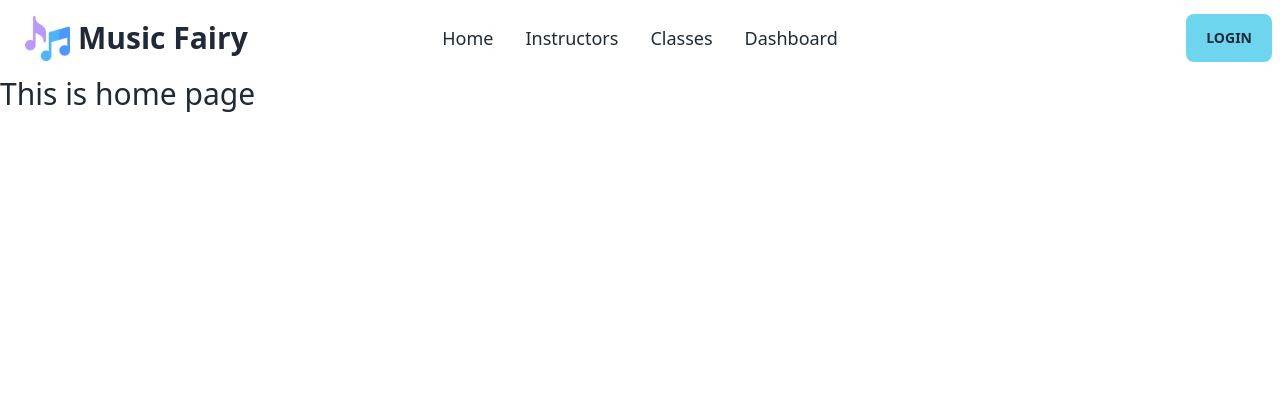
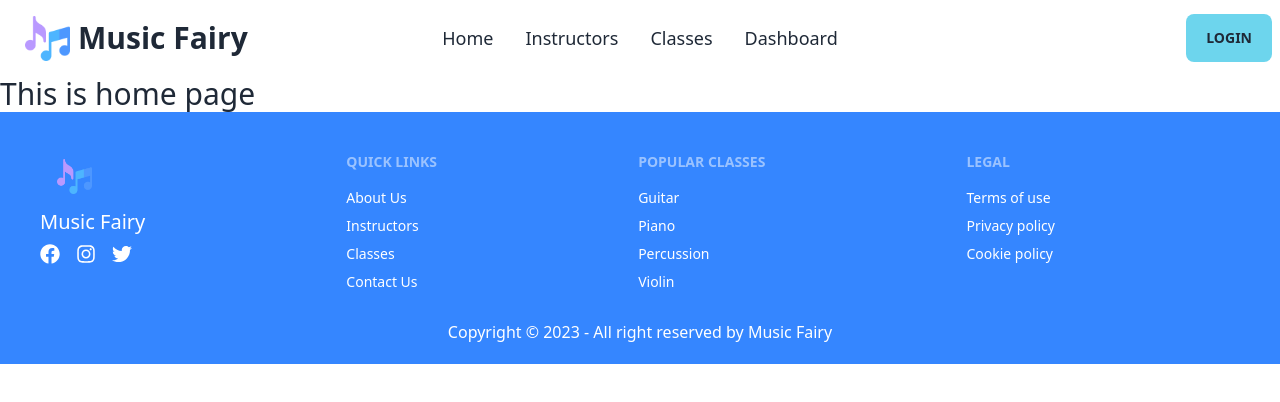
Before and after one commit to NaimurAlltime/music-fairy-client, a React (Vite) app: page / in a window 1280 px wide. Shown: the top 402 px of the page. Built offline with nearby package versions, Linux system fonts and the light colour scheme.

Commit message:
footer and error page added

```diff
--- a/package.json
+++ b/package.json
@@ -14,6 +14,7 @@
     "match-sorter": "^6.3.1",
     "react": "^18.2.0",
     "react-dom": "^18.2.0",
+    "react-icons": "^4.9.0",
     "react-router-dom": "^6.12.0",
     "sort-by": "^1.2.0"
   },
--- a/src/layouts/Main.jsx
+++ b/src/layouts/Main.jsx
@@ -1,4 +1,5 @@
 import { Outlet } from "react-router-dom";
+import Footer from "../pages/Shared/Footer/Footer";
 import Navbar from "../pages/Shared/Navbar/Navbar";
 
 const Main = () => {
@@ -6,6 +7,7 @@ const Main = () => {
     <div>
       <Navbar></Navbar>
       <Outlet></Outlet>
+      <Footer></Footer>
     </div>
   );
 };
--- /dev/null
+++ b/src/pages/ErrorPage/ErrorPage.jsx
@@ -0,0 +1,33 @@
+import { Link } from "react-router-dom";
+
+const ErrorPage = () => {
+  return (
+    <div className="flex items-center justify-center py-12">
+      <div className="bg-white dark:bg-gray-800 border dark:border-gray-900 rounded-md flex items-center justify-center mx-4 md:w-2/3">
+        <div className="flex flex-col items-center py-16">
+          <img
+            className="px-4 hidden md:block"
+            src="https://i.ibb.co/9Vs73RF/undraw-page-not-found-su7k-1-3.png"
+          />
+          <img
+            className="md:hidden"
+            src="https://i.ibb.co/RgYQvV7/undraw-page-not-found-su7k-1.png"
+          />
+          <h1 className="px-4 pt-8 pb-4 text-center dark:text-white text-5xl font-bold leading-10 text-gray-800">
+            OOPS!
+          </h1>
+          <p className="px-4 pb-10 text-base leading-none dark:text-gray-200 text-center text-gray-600">
+            No signal here! we cannot find the page you are looking for
+          </p>
+          <Link to="/">
+            <button className="mx-4 h-10 w-44  rounded-md text-white text-base bg-indigo-700 hover:bg-indigo-800 focus:outline-none focus:ring-2 focus:ring-opacity-50 focus:ring-indigo-800">
+              Go To Home
+            </button>
+          </Link>
+        </div>
+      </div>
+    </div>
+  );
+};
+
+export default ErrorPage;
--- a/src/pages/Shared/Footer/Footer.jsx
+++ b/src/pages/Shared/Footer/Footer.jsx
@@ -0,0 +1,53 @@
+import { FaFacebook, FaInstagram, FaTwitter } from "react-icons/fa";
+import { Link } from "react-router-dom";
+
+const Footer = () => {
+  return (
+    <footer className="bg-[#3586ff] text-white">
+      <div className="footer pt-10 px-10 pb-7">
+        <div>
+          <Link
+            to="/"
+            className="btn btn-ghost normal-case text-2xl font-semibold"
+          >
+            <img className="w-[35px]" src="/logo.png" alt="" />
+          </Link>
+          <p className="text-xl">Music Fairy</p>
+          <div className="flex gap-4 text-xl">
+            <FaFacebook />
+            <FaInstagram />
+            <FaTwitter />
+          </div>
+        </div>
+        <div>
+          <span className="footer-title">QUICK LINKS</span>
+          <a className="link link-hover">About Us</a>
+          <a className="link link-hover">Instructors</a>
+          <a className="link link-hover">Classes</a>
+          <a className="link link-hover">Contact Us</a>
+        </div>
+        <div>
+          <span className="footer-title">POPULAR CLASSES</span>
+          <a className="link link-hover">Guitar</a>
+          <a className="link link-hover">Piano</a>
+          <a className="link link-hover">Percussion</a>
+          <a className="link link-hover">Violin</a>
+        </div>
+        <div>
+          <span className="footer-title">Legal</span>
+          <a className="link link-hover">Terms of use</a>
+          <a className="link link-hover">Privacy policy</a>
+          <a className="link link-hover">Cookie policy</a>
+        </div>
+      </div>
+      <div className="text-center pb-5">
+        <p>
+          Copyright © {new Date().getFullYear()} - All right reserved by Music
+          Fairy
+        </p>
+      </div>
+    </footer>
+  );
+};
+
+export default Footer;
--- a/src/routes/Router.jsx
+++ b/src/routes/Router.jsx
@@ -1,12 +1,13 @@
 import { createBrowserRouter } from "react-router-dom";
 import Main from "./../layouts/Main";
+import ErrorPage from "./../pages/ErrorPage/ErrorPage";
 import Home from "./../pages/Home/Home/Home";
 
 export const router = createBrowserRouter([
   {
     path: "/",
     element: <Main></Main>,
-    // errorElement: <ErrorPage />,
+    errorElement: <ErrorPage></ErrorPage>,
     children: [
       {
         path: "/",
```
Also changed, not shown: 1 other file (tests, documents, lock files or other folders).
